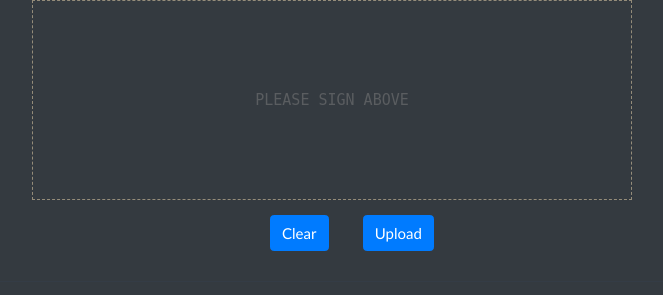
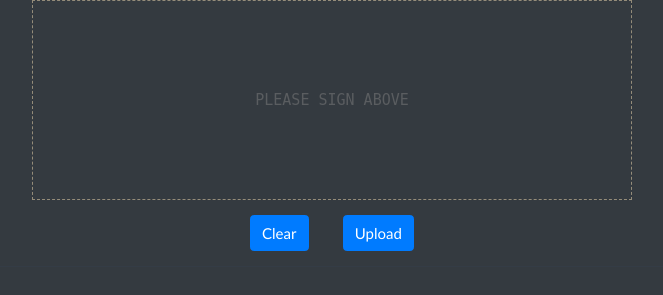
Before and after one commit to sdgniser/data_collection, a Django app: page /collect/ in a window 1280 px wide. Shown: the part 393-688 px from the top of the page, without its empty margins (308-971 px from the left). Run offline with Django 3.2, Linux system fonts and the light colour scheme; some libraries are stand-ins or nearby versions.

Commit message:
Styling changes

```diff
--- a/collect/static/css/styles.css
+++ b/collect/static/css/styles.css
@@ -60,6 +60,11 @@ input[name="app_no"], input[name="name"] {
     box-shadow: 0px 0px 10px 0px rgba(0,0,0,0.75);
 }
 
+.sigNav {
+    margin: 0;
+    padding: 0;
+}
+
 .signature-pad-wrapper {
     margin: 0 auto;
     width: var(--w);
```
